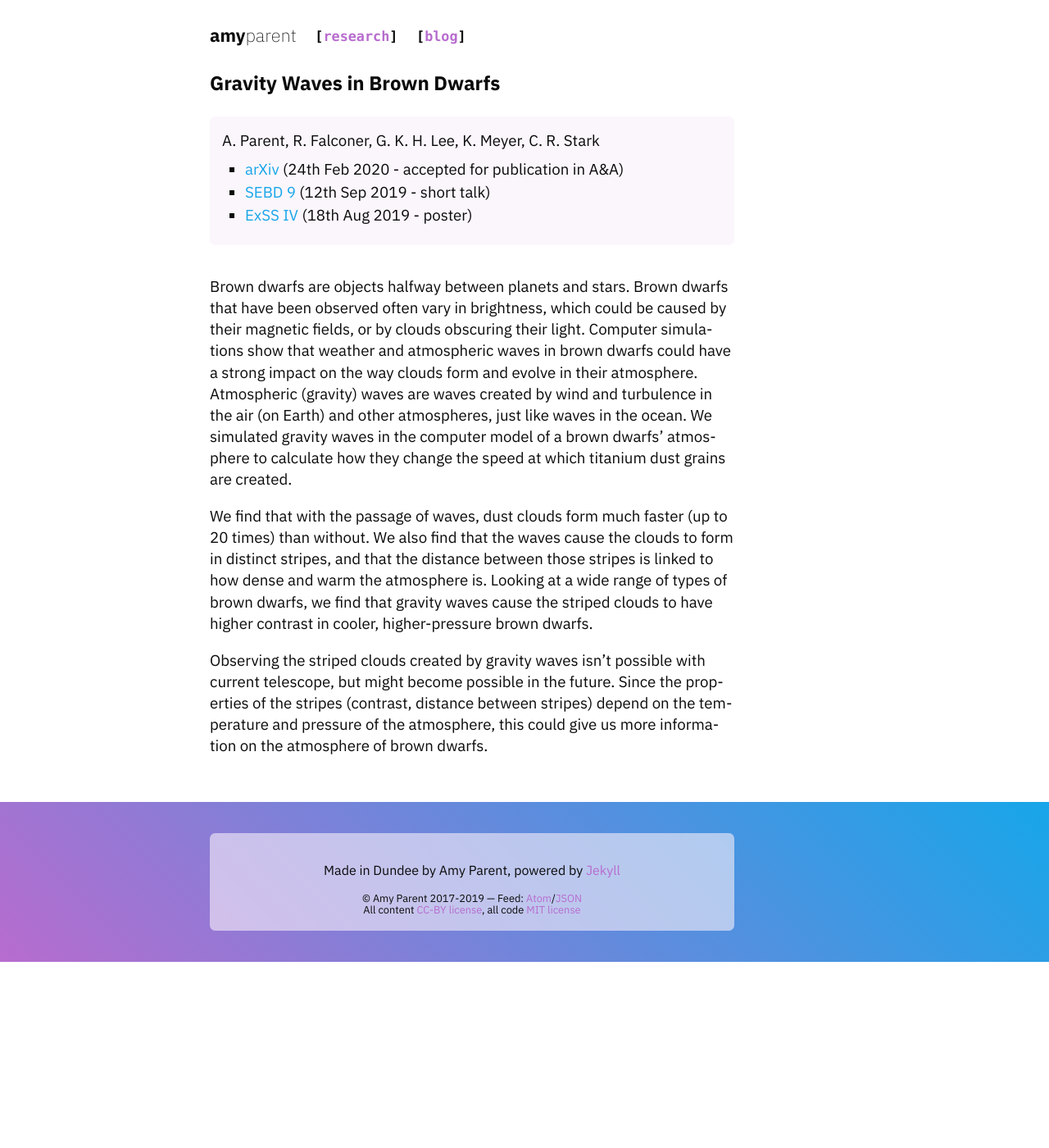
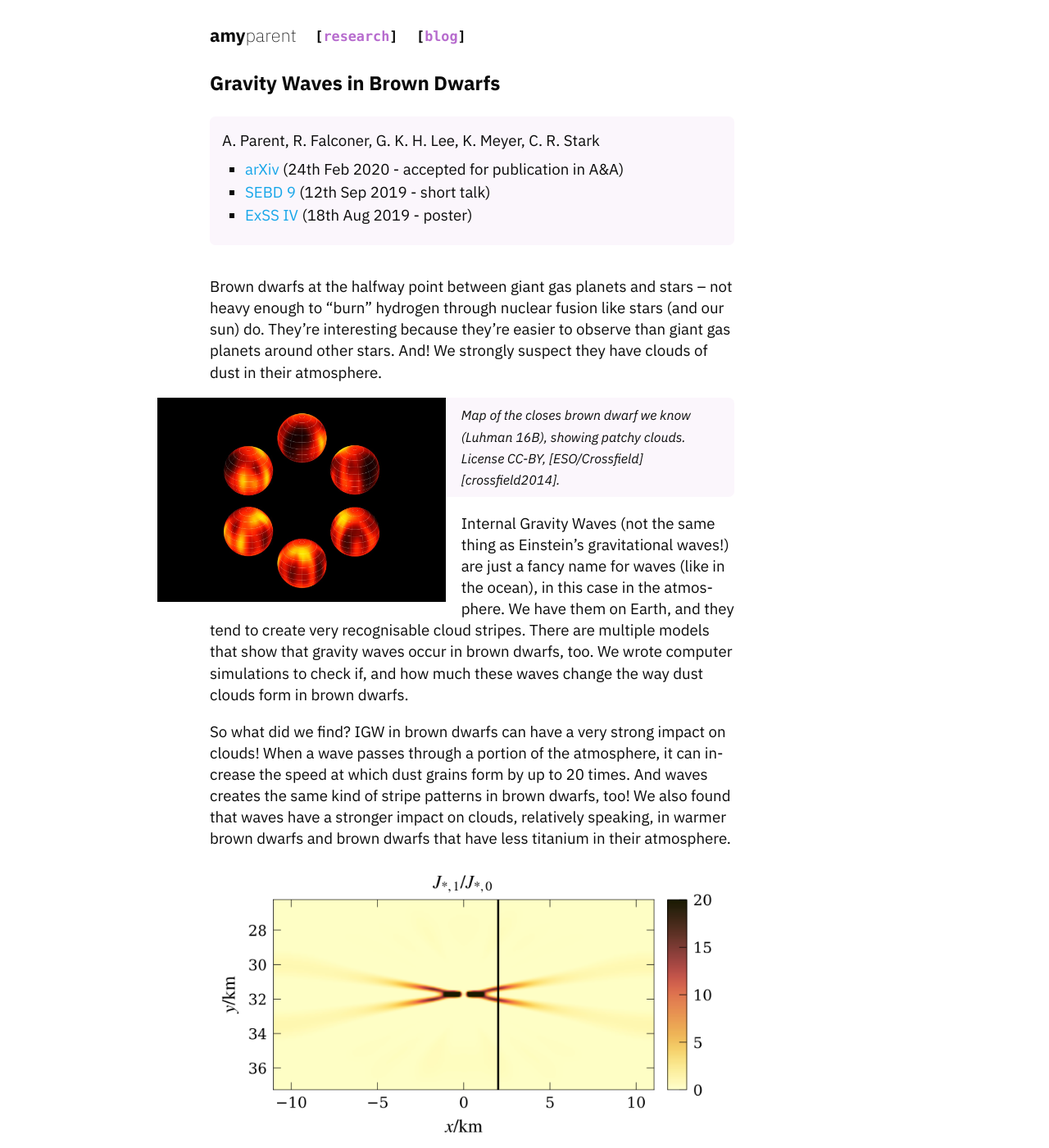
Before and after one commit to amyinorbit/amyinorbit.github.io, a Jekyll site: the page built from _topics/igw-bd.md, in a window 1280 px wide and 1400 px high. Shown: the whole window at 82% size. Built offline with Jekyll 4.4.1, drawn with Linux system fonts in a browser that asks for light colours; some of the changed text lies outside the part shown.

Commit message:
Update plain-language abstract

```diff
--- a/_topics/igw-bd.md
+++ b/_topics/igw-bd.md
@@ -37,8 +37,22 @@ outputs:
         published: true
         comment: short talk
 ---
-Brown dwarfs are objects halfway between planets and stars. Brown dwarfs that have been observed often vary in brightness, which could be caused by their magnetic fields, or by clouds obscuring their light. Computer simulations show that weather and atmospheric waves in brown dwarfs could have a strong impact on the way clouds form and evolve in their atmosphere. Atmospheric (gravity) waves are waves created by wind and turbulence in the air (on Earth) and other atmospheres, just like waves in the ocean. We simulated gravity waves in the computer model of a brown dwarfs' atmosphere to calculate how they change the speed at which titanium dust grains are created.
+Brown dwarfs at the halfway point between giant gas planets and stars -- not heavy enough to "burn" hydrogen through nuclear fusion like stars (and our sun) do. They're interesting because they're easier to observe than giant gas planets around other stars. And! We strongly suspect they have clouds of dust in their atmosphere.
 
-We find that with the passage of waves, dust clouds form much faster (up to 20 times) than without. We also find that the waves cause the clouds to form in distinct stripes, and that the distance between those stripes is linked to how dense and warm the atmosphere is. Looking at a wide range of types of brown dwarfs, we find that gravity waves cause the striped clouds to have higher contrast in cooler, higher-pressure brown dwarfs.
+![Surface map of the Luhman 16B brown dwarf. Credit ESO/Crossfield.][lu16b]{:.left}
+*Map of the closes brown dwarf we know (Luhman 16B), showing patchy clouds.
+License CC-BY, [ESO/Crossfield][crossfield2014].*
 
-Observing the striped clouds created by gravity waves isn't possible with current telescope, but might become possible in the future. Since the properties of the stripes (contrast, distance between stripes) depend on the temperature and pressure of the atmosphere, this could give us more information on the atmosphere of brown dwarfs.
+Internal Gravity Waves (not the same thing as Einstein's gravitational waves!) are just a fancy name for waves (like in the ocean), in this case in the atmosphere. We have them on Earth, and they tend to create very recognisable cloud stripes. There are multiple models that show that gravity waves occur in brown dwarfs, too. We wrote computer simulations to check if, and how much these waves change the way dust clouds form in brown dwarfs.
+
+So what did we find? IGW in brown dwarfs can have a very strong impact on clouds! When a wave passes through a portion of the atmosphere, it can increase the speed at which dust grains form by up to 20 times. And waves creates the same kind of stripe patterns in brown dwarfs, too! We also found that waves have a stronger impact on clouds, relatively speaking, in warmer brown dwarfs and brown dwarfs that have less titanium in their atmosphere.
+
+![gravity waves clouds][nucl]{:.small}
+*Change in cloud formation speed due to gravity waves*
+
+Why does it matter? The cloud stripes are too small to be observed with present-day telescopes. But in the future, observing these stripes can tell us more about brown dwarfs! The distance and frequency of those wave clouds is linked to the temperature, pressure and density of the atmosphere.
+
+
+ [lu16b]: /static/media/research/igw/luhman16b.jpg
+ [nucl]: /static/media/research/igw/stripes.png
+ [param]: /static/media/research/igw/param.png
```
Also changed, not shown: static/media/research/igw/luhman16b.jpg (added), static/media/research/igw/param.png (added), static/media/research/igw/stripes.png (added).
